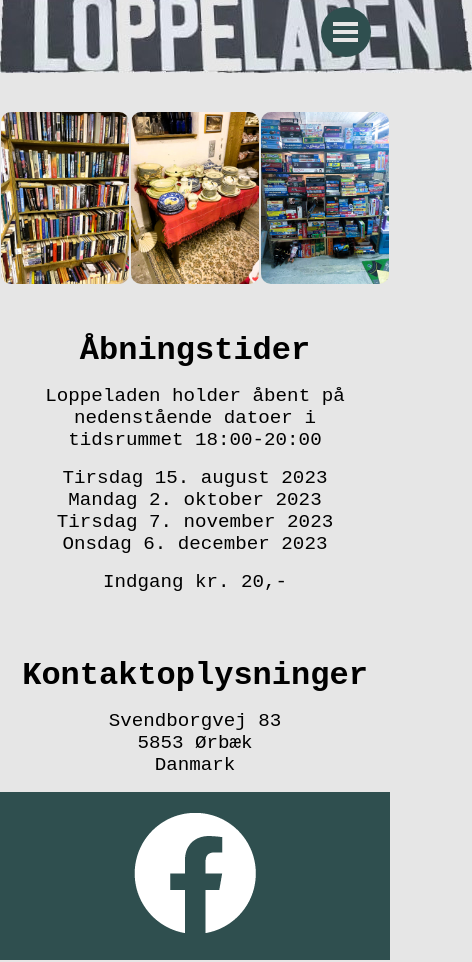
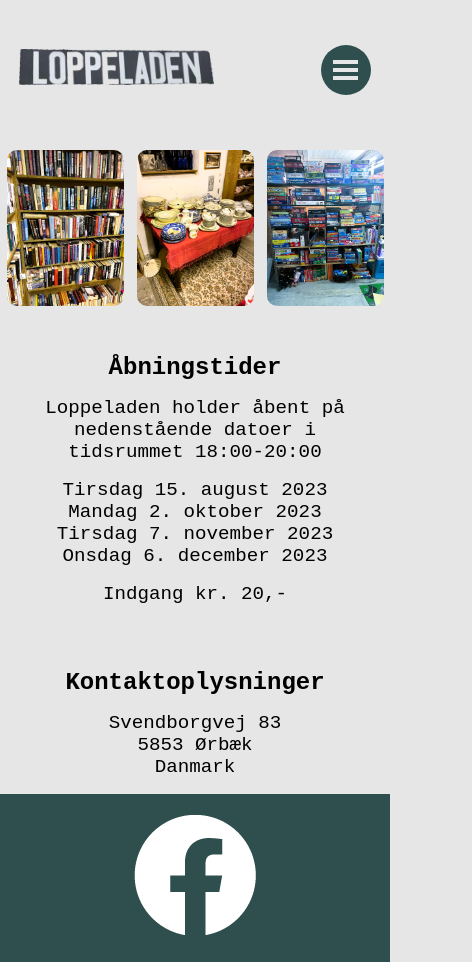
Before and after one commit to chrisanker/loppeladen, a plain HTML site: page src/index.html in a window 390 px wide. Shown: the whole page, 472 px wide, since content can reach past the window. Drawn offline with Linux system fonts and the light colour scheme.

Commit message:
added som styling

```diff
--- a/src/index.html
+++ b/src/index.html
@@ -1,5 +1,5 @@
 <!DOCTYPE html>
-<html>
+<html lang="en">
 
 <head>
     <meta charset="utf-8">
@@ -22,7 +22,7 @@
     <nav class="flex-display">
         <div class="grid-container">
             <div>
-                <img src="assets/loppeladen_cropped.jpg" alt="Loppeladen logo">
+                <img src="assets/loppeladen_cropped.jpg" alt="Loppeladen logo" style="max-width: 100%; height: auto; padding: 1em;">
             </div>
             <div id="nav-col-0" class="flex-display">
                 <b id="nav-links-container">
@@ -35,7 +35,6 @@
                     <div class="menu-bar"></div>
                 </div>
             </div>
-
         </div>
     </nav>
     <div>
@@ -60,7 +59,7 @@
             <p>Svendborgvej 83<br>5853 Ørbæk<br>Danmark</p>
         </section>
     </div>
-    <footer>
+    <footer style="width: 100%;">
         <div>
             <a href="https://www.facebook.com/loppeladenSvindinge">
                 <img src="assets/f_logo_RGB-White_58.png" alt="" style="padding: 1rem;">
--- a/src/styles.css
+++ b/src/styles.css
@@ -18,6 +18,7 @@ body {
 
 nav {
     height: 4rem;
+    margin-top: 2em;
 }
 
 a, a:visited {
@@ -44,8 +45,7 @@ footer {
 }
 
 section img {
-    max-width: 33%;
-    max-height: auto;
+    width: 30%;
     border-radius: 10px;
     animation: 1s ease-out 0s 1 slideInLeft;
 }
@@ -62,10 +62,6 @@ a {
     flex-wrap: wrap;
     width: auto;
     justify-content: space-around;
-}
-
-.bg-light {
-    background-color: #e6e6e6;
 }
 
 .flex-display {
@@ -175,4 +171,8 @@ a {
         justify-self: right;
         margin: 0 1em 0 0;
     }
+
+    h1 {
+        font-size: 1.5em;
+    }
 }
```
Also changed, not shown: 1 other file.
